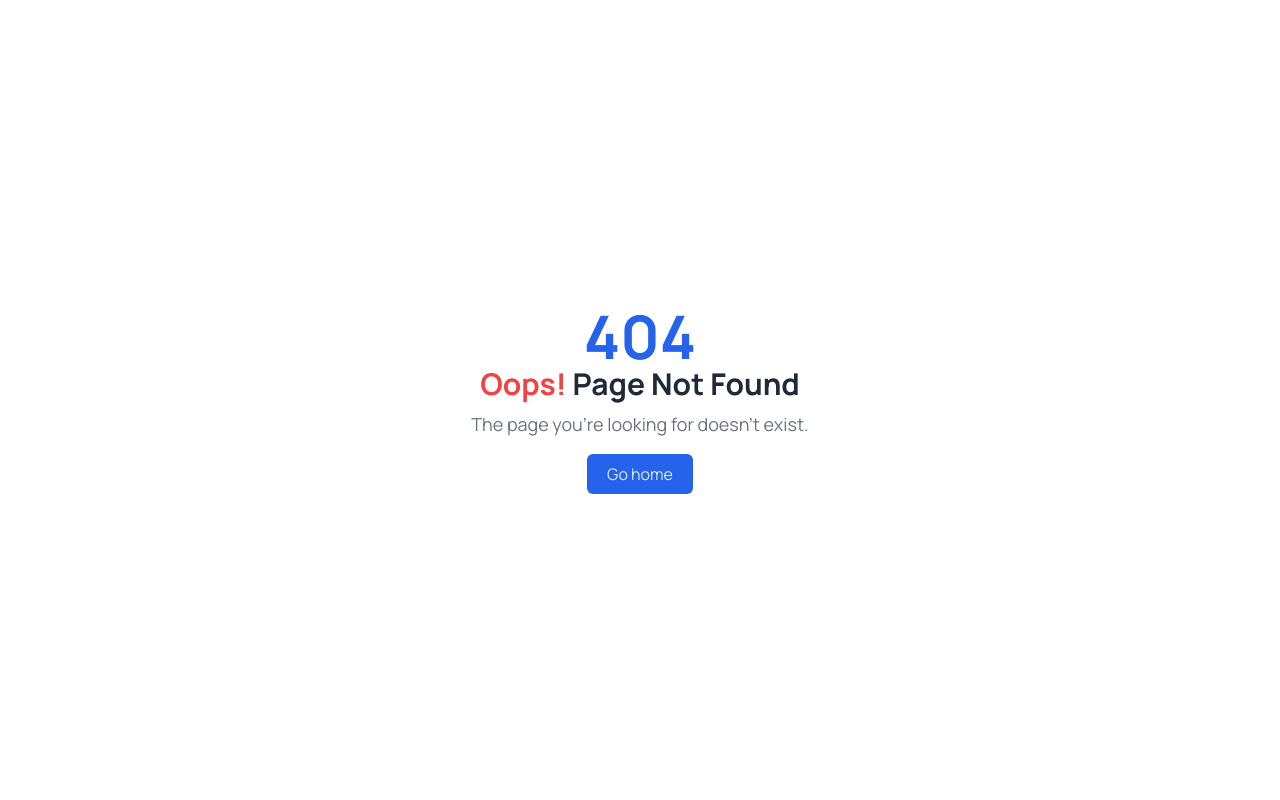
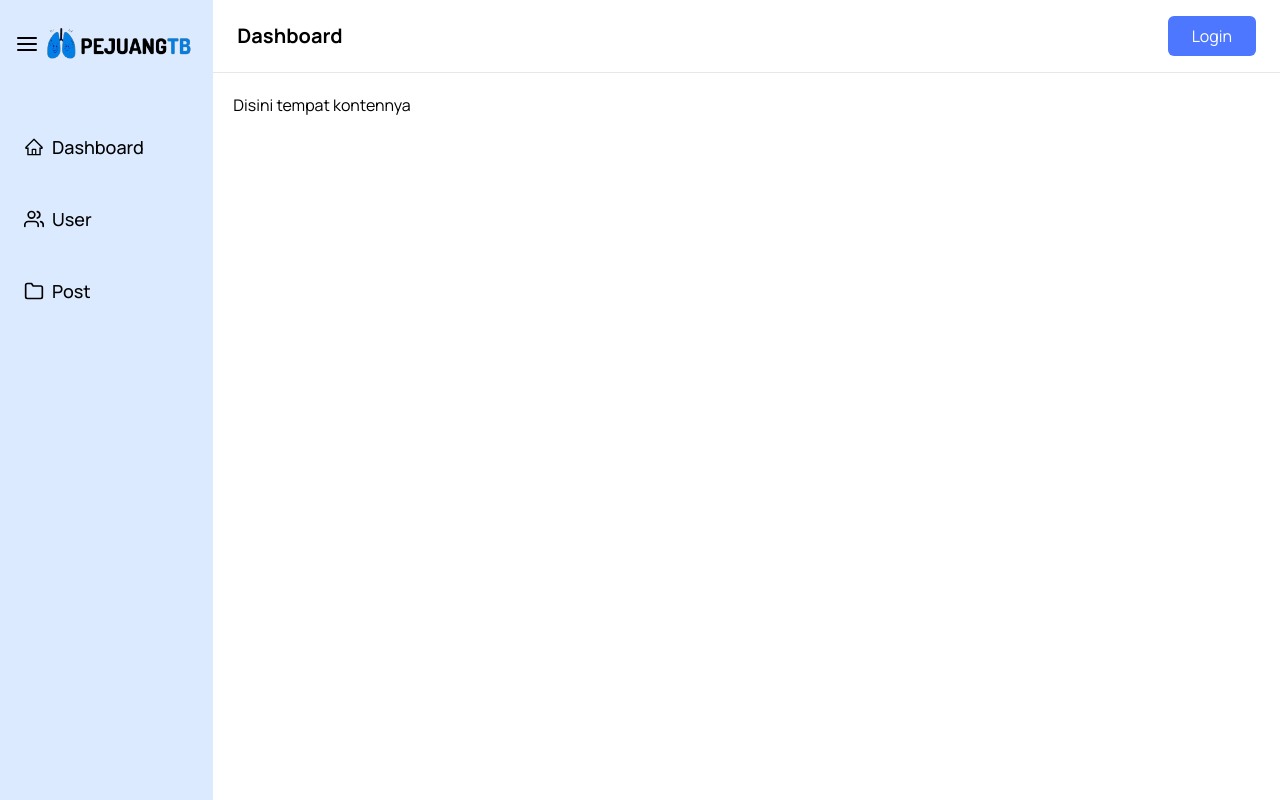
Before and after one commit to akuBetaa/webReact-Tailwind, a React (Vite) app: page /dashboard in a window 1280 px wide. Before the commit this address had no page. Built offline with nearby package versions, Linux system fonts and the light colour scheme.

Commit message:
add sidebar and dashboard

```diff
--- a/src/components/elements/Profil/Dropdown.jsx
+++ b/src/components/elements/Profil/Dropdown.jsx
@@ -1,4 +1,5 @@
 import React, { useState } from 'react'
+import { Link } from 'react-router-dom';
 
 const Dropdown = (props) => {
     const { children } = props;
@@ -26,10 +27,12 @@ const Dropdown = (props) => {
             </button>
 
             {isOpen && (
-                <div className='absolute w-52 mt-14 top-10 rounded-md bg-white py-2 shadow-md'>
+                <div className='absolute w-52 mt-14 top-10 right-8 rounded-md bg-white py-2 shadow-lg'>
                     <ul>
                         <li className='px-4 py-2 hover:bg-gray-100 cursor-pointer'>Profil</li>
-                        <li className='px-4 py-2 hover:bg-gray-100 cursor-pointer'>Dashboard</li>
+                        <Link to={'/dashboard'}>
+                         <li className='px-4 py-2 hover:bg-gray-100 cursor-pointer'>Dashboard</li>
+                        </Link>
                         <li className='px-4 py-2 hover:bg-gray-100 cursor-pointer' onClick={handleLogout}>Logout</li>
                     </ul>
                 </div>
--- a/src/components/elements/Profil/index.jsx
+++ b/src/components/elements/Profil/index.jsx
@@ -9,8 +9,9 @@ const email = localStorage.getItem('email');
 const Profil = () => {
     return (
         <>
+            {/* OPERATOR TERNARY  */}
             {email === null ?
-            <Link to={"/login"} className='hidden md:block'><Button /></Link> :
+                <Link to={"/login"} className='hidden md:block'><Button /></Link> :
                 <Dropdown>
                     <Account />
                 </Dropdown>
--- /dev/null
+++ b/src/components/fragments/Sidebar.jsx
@@ -0,0 +1,58 @@
+import React from 'react'
+import { Link } from 'react-router-dom';
+import { FiMenu, FiUsers, FiFolder } from 'react-icons/fi';
+import { AiOutlineHome } from "react-icons/ai";
+import Logo from '../../assets/logo-tb.png';
+
+const Sidebar = () => {
+
+  const navLink = [
+    {
+      label: "Dashboard",
+      path: "/dashboard",
+      image : <AiOutlineHome className='text-xl'/>,
+    },
+    {
+      label: "User",
+      path: "/dashboard/user",
+      image : <FiUsers className='text-xl' />,
+    },
+    {
+      label: "Post",
+      path: "/dashboard/post",
+      image : <FiFolder className='text-xl'/>,
+    }
+  ]
+
+  return (
+    <main className="h-screen bg-blue-100">
+      <nav className=''>
+        <section className='flex justify-center items-center px-3 pt-6'>
+          {/* icon menu  */}
+          <FiMenu className='text-2xl cursor-pointer ' />
+
+          {/* image logo  */}
+          <Link to={"/"}>
+            <img src={Logo} alt="logo-pejuangtb" className='w-40 h-max' />
+          </Link>
+        </section>
+
+        {/* menu sidebar  */}
+        <div className='mt-7 py-6'>
+          <ul className='flex flex-col gap-3'>
+            {navLink.map((navLink, i) => (
+              <Link to={navLink.path}>
+                <li key={i} className='flex items-center gap-2 text-lg font-medium p-4 pl-6 rounded-md hover:bg-blue-200'>
+                  {navLink.image}
+                  {navLink.label}
+                </li>
+              </Link>
+            ))}
+          </ul>
+        </div>
+      </nav>
+    </main>
+  )
+}
+
+export default Sidebar;
--- a/src/components/layouts/AuthLayouts.jsx
+++ b/src/components/layouts/AuthLayouts.jsx
@@ -11,9 +11,6 @@ const AuthLayouts = (props) => {
 
     return (
         <div className='flex min-h-screen w-full '>
-            {/* gambar disamping*/}
-            {/* <div className='bg-primary w-2/4 hidden sm:block'></div> */}
-
             {/* konten form  */}
             <div className='max-w-xs flex flex-col mx-auto place-content-center '>
                 <img src={LogoTB} className="w-3/4 my-4 mx-auto" alt="" />
--- /dev/null
+++ b/src/components/layouts/DashboardLayouts.jsx
@@ -0,0 +1,50 @@
+import React from 'react'
+import { useState } from 'react';
+import { Link } from 'react-router-dom';
+import Sidebar from '../fragments/Sidebar';
+import Logo from '../../assets/logo-tb.png';
+import Profil from '../elements/Profil';
+import { FiMenu } from 'react-icons/fi';
+
+const DashboardLayouts = () => {
+  // const [showMenu, setShowMenu] = useState(false);
+
+  // const toggleMenu = () => {
+  //   setShowMenu(!showMenu);
+  // }
+
+
+  return (
+    <div className='min-h-screen w-full'>
+      <div className='flex'>
+        {/* SIDEBAR  */}
+        <div className='w-1/6'>
+          <Sidebar />
+        </div>
+
+        {/* NAVBAR  */}
+        <div className='w-5/6'>
+          <div className='flex justify-between px-6 py-4 items-center'>
+            <section>
+              <h1 className='text-xl font-bold'>Dashboard</h1>
+            </section>
+
+            <section className='flex gap-4 items-center'>
+              {/* profil */}
+              <Profil />
+              {/* <FiMenu className='text-3xl cursor-pointer md:hidden' onClick={toggleMenu} /> */}
+            </section>
+          </div>
+          <hr />
+
+          {/* CONTENT  */}
+          <div className='p-5'>
+            Disini tempat kontennya
+          </div>
+        </div>
+      </div>
+    </div>
+  )
+}
+
+export default DashboardLayouts;
--- a/src/main.jsx
+++ b/src/main.jsx
@@ -8,17 +8,16 @@ import LoginPage from './pages/LoginPage.jsx'
 import RegisterPage from './pages/RegisterPage.jsx'
 import ErrorPage from './pages/404Page.jsx'
 import BlogPage from './pages/BlogPage.jsx'
-import Profil from './components/elements/Profil/index.jsx'
 import Navbar from './components/fragments/Navbar.jsx'
-import PageLayouts from './components/layouts/PageLayouts.jsx'
+import Sidebar from './components/fragments/Sidebar.jsx';
+import DashboardLayouts from './components/layouts/DashboardLayouts.jsx';
 
 const router = createBrowserRouter([
   {
     path : "/",
     element :
-    <div className='flex justify-center content-center'>
-      <Navbar/>
-
+    <div className=''>
+        <Navbar />
       </div>,
     errorElement : <ErrorPage/>
   },
@@ -34,6 +33,10 @@ const router = createBrowserRouter([
     path : "/blog",
     element : <BlogPage/>
   },
+  {
+    path : "/dashboard",
+    element : <DashboardLayouts />
+  }
 ]);
 
 ReactDOM.createRoot(document.getElementById('root')).render(
--- /dev/null
+++ b/src/pages/DashboardPage.jsx
@@ -0,0 +1,12 @@
+import React from 'react'
+import DashboardLayouts from '../components/layouts/DashboardLayouts'
+
+const DashboardPage = () => {
+  return (
+    <div>
+        <DashboardLayouts />
+    </div>
+  )
+}
+
+export default DashboardPage
```
Also changed, not shown: src/components/fragments/Navbar.jsx (+3 -13 lines).
